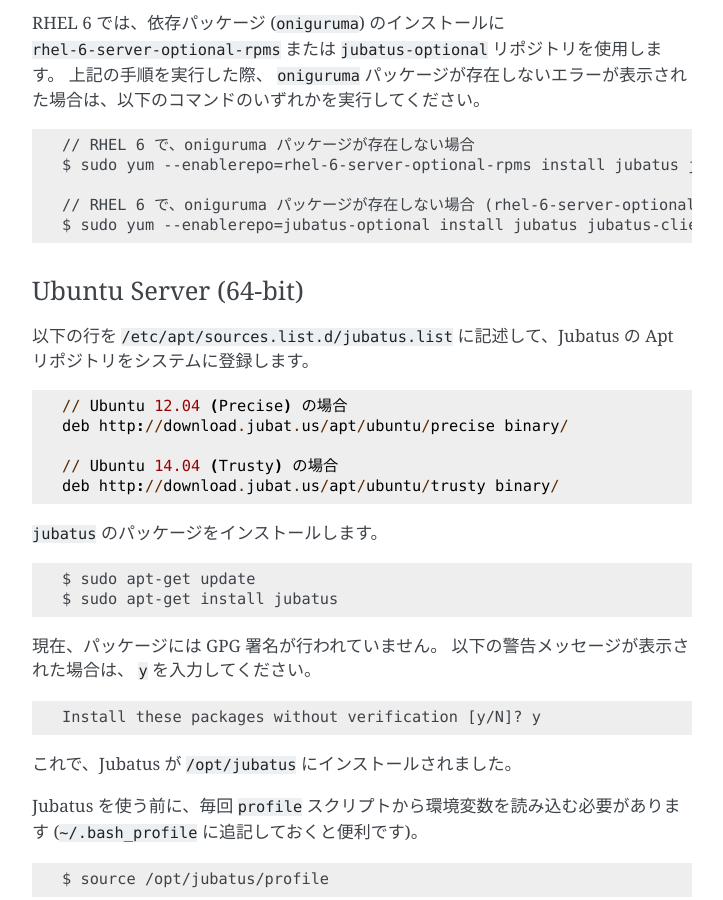
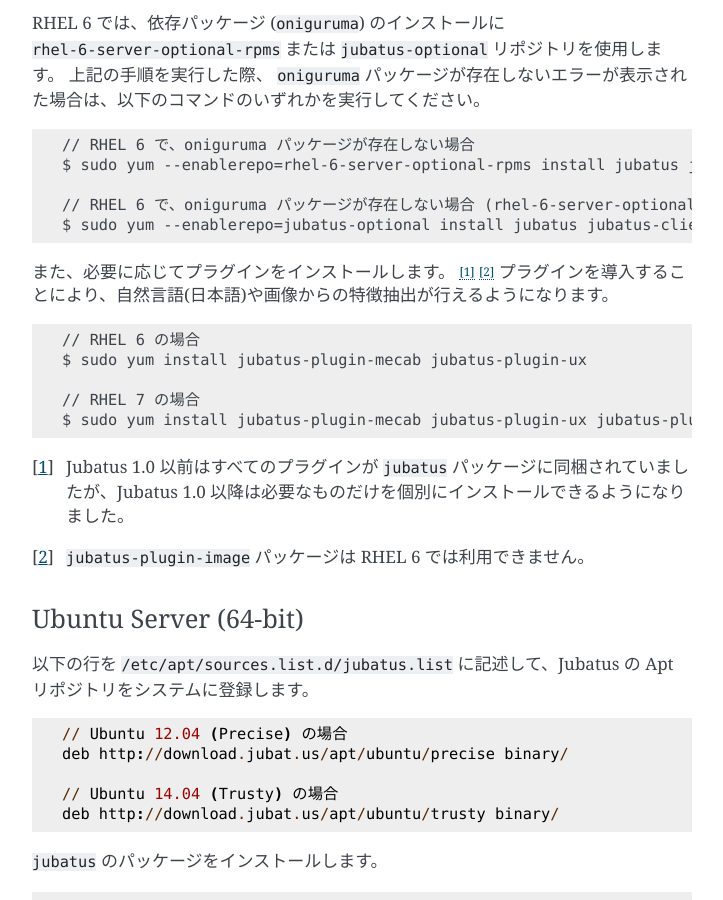
Before and after one commit to jubatus/website, a Sphinx documentation site: the page built from source/ja/quickstart.rst, in a window 1280 px wide and 900 px high, scrolled down 654 px. Shown: the whole window, without its empty margins (388-1111 px from the left). Built offline with Sphinx 7.4.7, drawn with Linux system fonts in a browser that asks for light colours; the version number could not be read and is left out.

Commit message:
update packaging information

```diff
--- a/source/en/developers/build.rst
+++ b/source/en/developers/build.rst
@@ -25,6 +25,7 @@
 log4cxx             >= 0.10.0      ✔
 mecab               >= 0.99                  Required when configured with ``--enable-mecab``.
 ux-trie             master                   Required when configured with ``--enable-ux``.
+opencv              >= 2.3.0                 ``--enable-opencv`` ありでビルドする場合のみ。
 zookeeper           >= 3.3                   Required when configured with ``--enable-zookeeper``.
                                              C client library must be installed.
 =================== ============== ========= ======================================================
--- a/source/ja/developers/build.rst
+++ b/source/ja/developers/build.rst
@@ -25,6 +25,7 @@
 log4cxx             >= 0.10.0      ✔
 mecab               >= 0.99                  ``--enable-mecab`` ありでビルドする場合のみ。
 ux-trie             master                   ``--enable-ux`` ありでビルドする場合のみ。
+opencv              >= 2.3.0                 ``--enable-opencv`` ありでビルドする場合のみ。
 zookeeper           >= 3.3                   ``--enable-zookeeper`` ありでビルドする場合のみ。
                                              C クライアントライブラリが必要である。
 =================== ============== ========= ======================================================
--- a/source/ja/quickstart.rst
+++ b/source/ja/quickstart.rst
@@ -39,6 +39,20 @@
 
   // RHEL 6 で、oniguruma パッケージが存在しない場合 (rhel-6-server-optional-rpms が利用できない場合)
   $ sudo yum --enablerepo=jubatus-optional install jubatus jubatus-client
+
+また、必要に応じてプラグインをインストールします。 [1]_ [2]_
+プラグインを導入することにより、自然言語(日本語)や画像からの特徴抽出が行えるようになります。
+
+::
+
+  // RHEL 6 の場合
+  $ sudo yum install jubatus-plugin-mecab jubatus-plugin-ux
+
+  // RHEL 7 の場合
+  $ sudo yum install jubatus-plugin-mecab jubatus-plugin-ux jubatus-plugin-image
+
+.. [1] Jubatus 1.0 以前はすべてのプラグインが ``jubatus`` パッケージに同梱されていましたが、Jubatus 1.0 以降は必要なものだけを個別にインストールできるようになりました。
+.. [2] ``jubatus-plugin-image`` パッケージは RHEL 6 では利用できません。
 
 Ubuntu Server (64-bit)
 ~~~~~~~~~~~~~~~~~~~~~~
```
Also changed, not shown: other parts of source/en/developers/build.rst (+1 -0 lines), other parts of source/ja/developers/build.rst (+1 -0 lines), source/en/quickstart.rst (+14 -0 lines).
